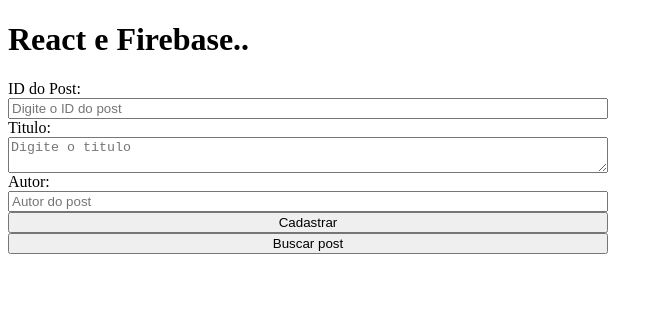
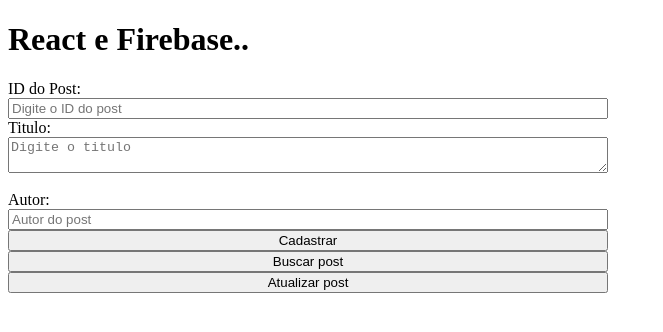
Before and after one commit to Camilla126/Lista_De_Tarefas, a React (Create React App) app: page / in a window 1280 px wide. Shown: the top 332 px of the page, without its empty margins (0-663 px from the left). Built offline with nearby package versions, Linux system fonts and the light colour scheme.

Commit message:
Criando função para o botão para editar post

```diff
--- a/src/App.jsx
+++ b/src/App.jsx
@@ -72,6 +72,10 @@
  })
 }
 
+function editarPost(){
+  alert('deu certo')
+}
+
   return (
     <div >
     <h1>  React e Firebase..</h1>
@@ -91,7 +95,7 @@
       placeholder="Digite o titulo"
       value={titulo}
       onChange={(e)=> setTitulo(e.target.value)}
-      />
+      /> <br />
 
       <label>Autor:</label>
       <input
@@ -104,10 +108,13 @@
       <button onClick={handleAdd}>Cadastrar</button>
 <button onClick={buscarPost}>Buscar post</button>
 
+<button onClick={editarPost}>Atualizar post</button>
+
 <ul>
   {posts.map( (post) =>{
     return(
       <li key={post.id}>
+        <strong>ID: {post.id}</strong> <br />
         <span>Titulo: {post.titulo}</span> <br />
         <span>Autor: {post.autor}</span> <br /> <br />
 
```
